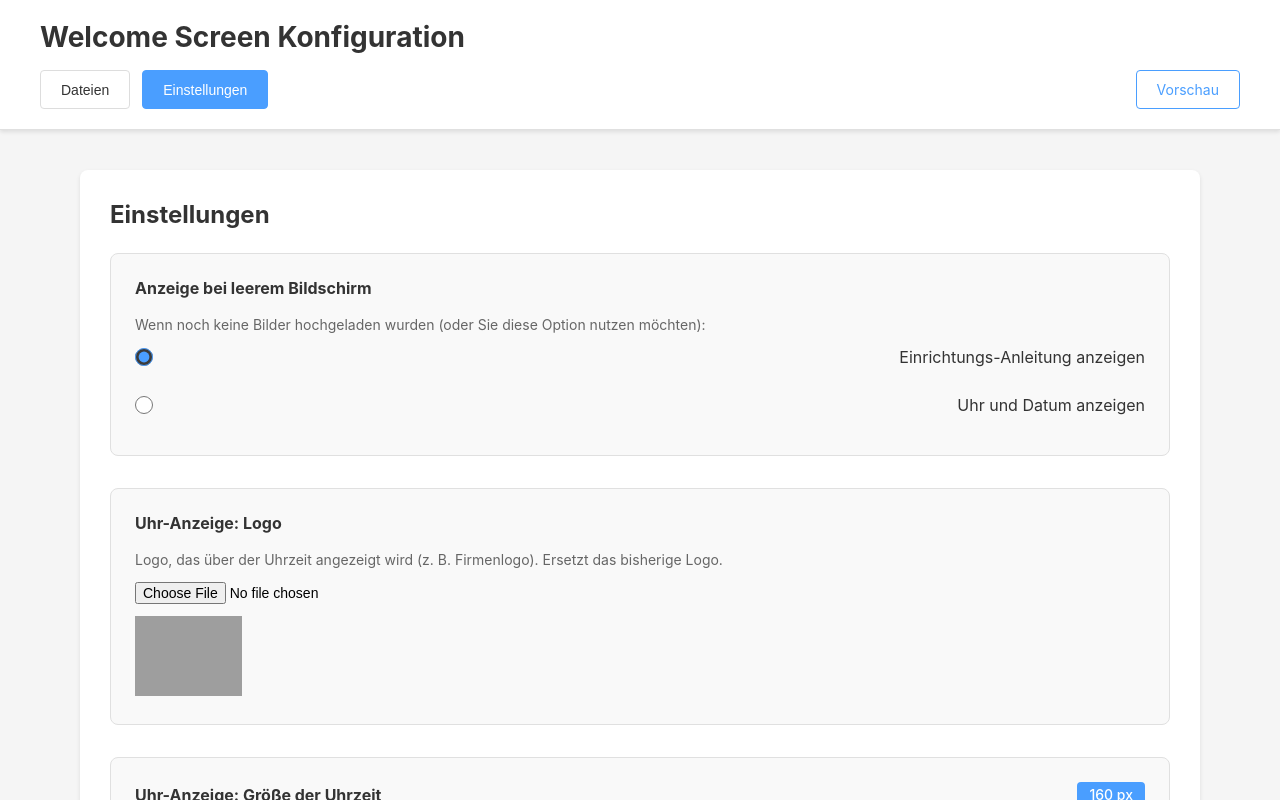
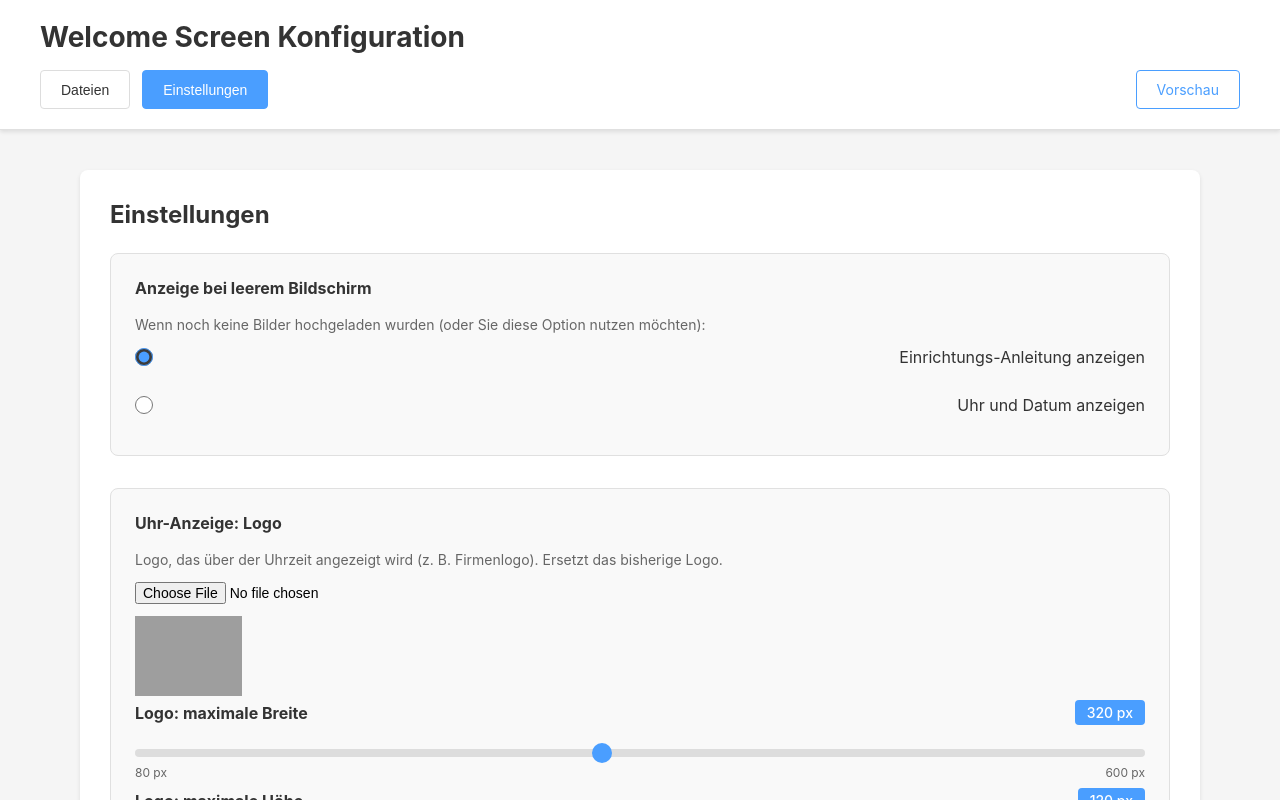
Before and after one commit to moritz-mkx/amr_welcome_screen, a React (Vite) app in the folder frontend/: page /admin in a window 1280 px wide. Both pictures are taken after a click on the button "Einstellungen". Shown: the top 800 px of the page. Built offline with nearby package versions, Linux system fonts and the light colour scheme; no server answers; grey boxes are pictures that could not be loaded.

Commit message:
groesse Logo

```diff
--- a/frontend/src/components/Admin/AdminPanel.jsx
+++ b/frontend/src/components/Admin/AdminPanel.jsx
@@ -7,7 +7,7 @@ import './AdminPanel.css';
 
 function AdminPanel() {
   const [files, setFiles] = useState([]);
-  const [config, setConfig] = useState({ slideInterval: 5000, transitionDuration: 1000, timeFontSize: 160, dateFontSize: 42 });
+  const [config, setConfig] = useState({ slideInterval: 5000, transitionDuration: 1000, timeFontSize: 160, dateFontSize: 42, logoMaxWidth: 320, logoMaxHeight: 120 });
   const [loading, setLoading] = useState(true);
   const [activeTab, setActiveTab] = useState('files');
 
--- a/frontend/src/components/Admin/Settings.jsx
+++ b/frontend/src/components/Admin/Settings.jsx
@@ -8,6 +8,8 @@ function Settings({ config, onUpdate }) {
   const [emptyScreenMode, setEmptyScreenMode] = useState(config.emptyScreenMode || 'setup');
   const [timeFontSize, setTimeFontSize] = useState(config.timeFontSize ?? 160);
   const [dateFontSize, setDateFontSize] = useState(config.dateFontSize ?? 42);
+  const [logoMaxWidth, setLogoMaxWidth] = useState(config.logoMaxWidth ?? 320);
+  const [logoMaxHeight, setLogoMaxHeight] = useState(config.logoMaxHeight ?? 120);
   const [saving, setSaving] = useState(false);
   const [logoUploading, setLogoUploading] = useState(false);
   const [logoKey, setLogoKey] = useState(0);
@@ -19,6 +21,8 @@ function Settings({ config, onUpdate }) {
     setEmptyScreenMode(config.emptyScreenMode || 'setup');
     setTimeFontSize(config.timeFontSize ?? 160);
     setDateFontSize(config.dateFontSize ?? 42);
+    setLogoMaxWidth(config.logoMaxWidth ?? 320);
+    setLogoMaxHeight(config.logoMaxHeight ?? 120);
   }, [config]);
 
   const handleSave = async () => {
@@ -29,7 +33,9 @@ function Settings({ config, onUpdate }) {
         transitionDuration: parseInt(transitionDuration, 10),
         emptyScreenMode,
         timeFontSize: parseInt(timeFontSize, 10),
-        dateFontSize: parseInt(dateFontSize, 10)
+        dateFontSize: parseInt(dateFontSize, 10),
+        logoMaxWidth: parseInt(logoMaxWidth, 10),
+        logoMaxHeight: parseInt(logoMaxHeight, 10)
       });
       alert('Einstellungen gespeichert!');
     } catch (error) {
@@ -121,6 +127,40 @@ function Settings({ config, onUpdate }) {
               onError={(e) => { e.target.style.display = 'none'; }}
               className="setting-logo-img"
             />
+          </div>
+          <label htmlFor="logoMaxWidth">
+            <strong>Logo: maximale Breite</strong>
+            <span className="setting-value">{logoMaxWidth} px</span>
+          </label>
+          <input
+            id="logoMaxWidth"
+            type="range"
+            min="80"
+            max="600"
+            step="20"
+            value={logoMaxWidth}
+            onChange={(e) => setLogoMaxWidth(Number(e.target.value))}
+          />
+          <div className="setting-range-labels">
+            <span>80 px</span>
+            <span>600 px</span>
+          </div>
+          <label htmlFor="logoMaxHeight">
+            <strong>Logo: maximale Höhe</strong>
+            <span className="setting-value">{logoMaxHeight} px</span>
+          </label>
+          <input
+            id="logoMaxHeight"
+            type="range"
+            min="40"
+            max="300"
+            step="10"
+            value={logoMaxHeight}
+            onChange={(e) => setLogoMaxHeight(Number(e.target.value))}
+          />
+          <div className="setting-range-labels">
+            <span>40 px</span>
+            <span>300 px</span>
           </div>
         </div>
 
--- a/frontend/src/components/Display/ClockScreen.css
+++ b/frontend/src/components/Display/ClockScreen.css
@@ -14,8 +14,6 @@
 }
 
 .clock-logo {
-  max-width: min(320px, 70vw);
-  max-height: min(120px, 18vh);
   object-fit: contain;
   margin-bottom: 24px;
 }
--- a/frontend/src/components/Display/ClockScreen.jsx
+++ b/frontend/src/components/Display/ClockScreen.jsx
@@ -25,6 +25,8 @@ function ClockScreen({ config = {} }) {
 
   const timeFontSize = config.timeFontSize ?? 160;
   const dateFontSize = config.dateFontSize ?? 42;
+  const logoMaxWidth = config.logoMaxWidth ?? 320;
+  const logoMaxHeight = config.logoMaxHeight ?? 120;
 
   useEffect(() => {
     const interval = setInterval(() => setNow(new Date()), 1000);
@@ -39,7 +41,11 @@ function ClockScreen({ config = {} }) {
         alt=""
         onLoad={() => setLogoOk(true)}
         onError={() => setLogoOk(false)}
-        style={{ display: logoOk ? 'block' : 'none' }}
+        style={{
+          display: logoOk ? 'block' : 'none',
+          maxWidth: `${logoMaxWidth}px`,
+          maxHeight: `${logoMaxHeight}px`
+        }}
       />
       <div
         className="clock-time"
--- a/frontend/src/components/Display/Slideshow.jsx
+++ b/frontend/src/components/Display/Slideshow.jsx
@@ -8,7 +8,7 @@ import './Slideshow.css';
 function Slideshow() {
   const [files, setFiles] = useState([]);
   const [currentIndex, setCurrentIndex] = useState(0);
-  const [config, setConfig] = useState({ slideInterval: 5000, transitionDuration: 1000, emptyScreenMode: 'setup', timeFontSize: 160, dateFontSize: 42 });
+  const [config, setConfig] = useState({ slideInterval: 5000, transitionDuration: 1000, emptyScreenMode: 'setup', timeFontSize: 160, dateFontSize: 42, logoMaxWidth: 320, logoMaxHeight: 120 });
   const [loading, setLoading] = useState(true);
 
   useEffect(() => {
```
Also changed, not shown: 1 other file (tests, documents, lock files or other folders).
